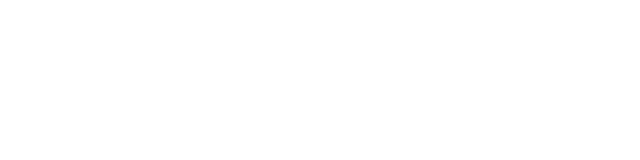
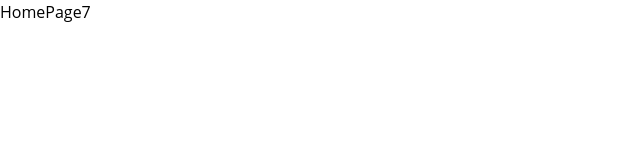
Before and after one commit to naveenfutureprofilez/sivarsa, a React (Create React App) app: page /home/7 in a window 1280 px wide. Before the commit this address had no page. Shown: the top 160 px of the page, without its empty margins (0-640 px from the left). Built offline with nearby package versions, Linux system fonts and the light colour scheme; a web font is replaced by a local one.

Commit message:
New route added

```diff
--- a/src/App.js
+++ b/src/App.js
@@ -8,6 +8,7 @@
 import HomePage4 from './home/HomePage4';
 import HomePage5 from './home/HomePage5';
 import HomePage6 from './home/HomePage6';
+import HomePage7 from './home/HomePage7';
 
 
 function App() {
@@ -20,6 +21,7 @@
      <Route path="/home/4" element={<HomePage4 />} />
      <Route path="/home/5" element={<HomePage5 />} />
      <Route path="/home/6" element={<HomePage6 />} />
+     <Route path="/home/7" element={<HomePage7 />} />
      <Route path="/mobile-web-devlopment" element={<MobilePage1 />} />
      </Routes>
   </Router>
--- /dev/null
+++ b/src/home/HomePage7.js
@@ -0,0 +1,7 @@
+import React from 'react'
+
+export default function HomePage7() {
+  return (
+    <div>HomePage7</div>
+  )
+}
```
